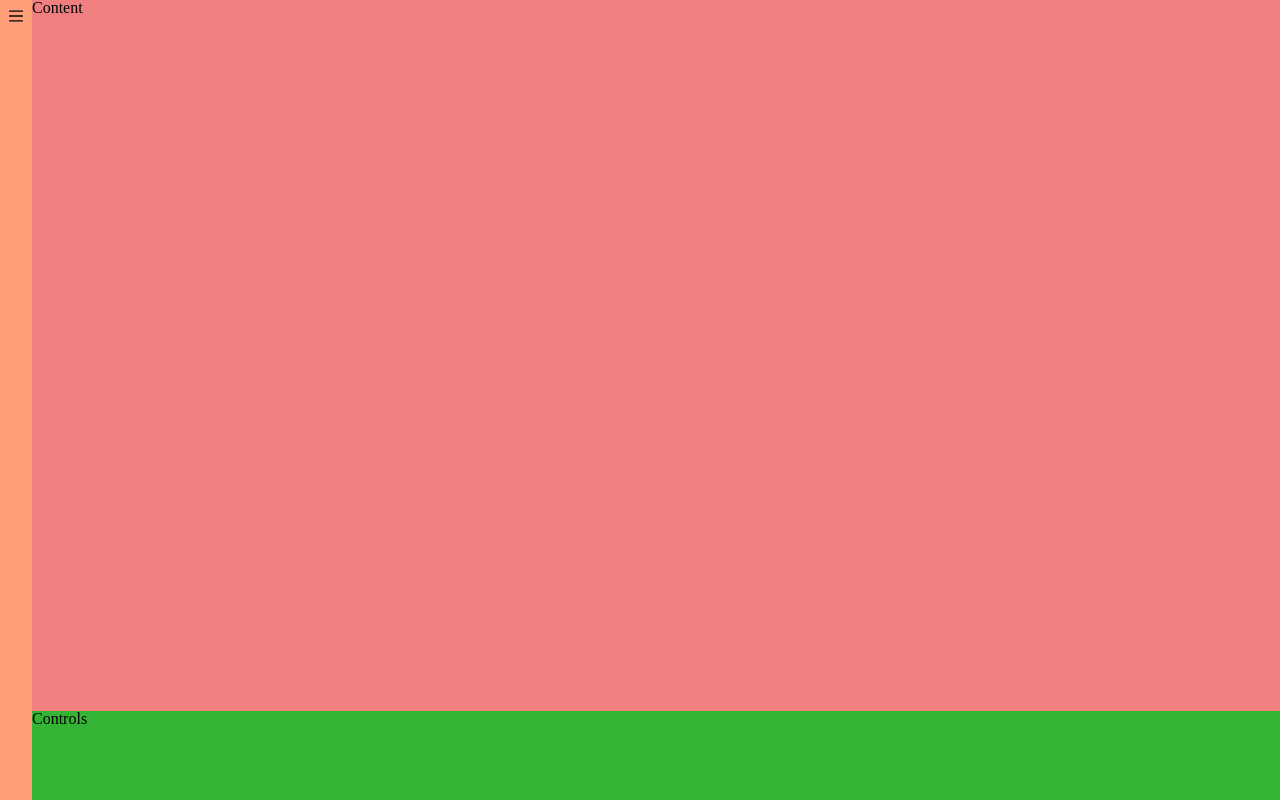
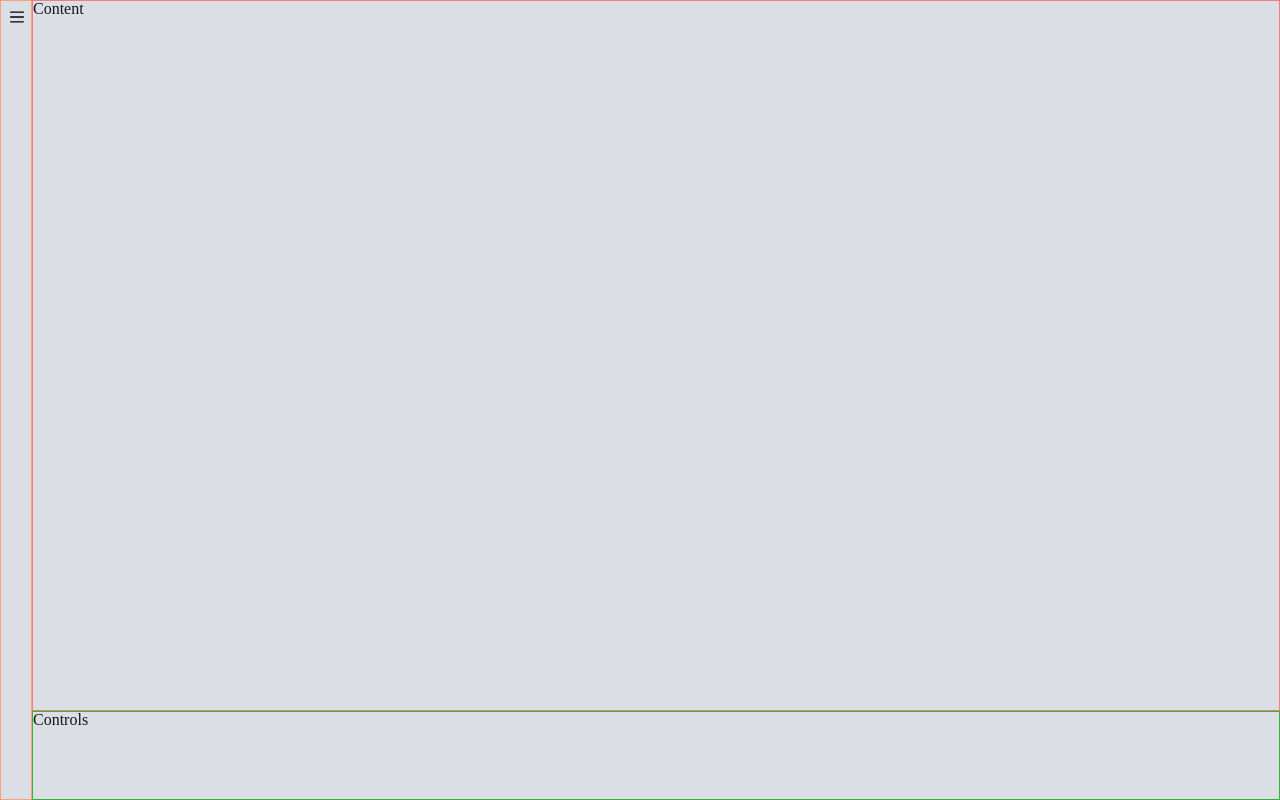
Before and after one commit to alexander0ezhov/paw-player, a React (Create React App) app in the folder client/: page / in a window 1280 px wide. Built offline with nearby package versions, Linux system fonts and the light colour scheme.

Commit message:
light and dark themes + asset/resource for images

```diff
--- a/client/src/Components/Content/index.module.scss
+++ b/client/src/Components/Content/index.module.scss
@@ -1,3 +1,3 @@
 .root {
-  background: lightcoral;
+  border: 1px solid lightcoral;
 }
--- a/client/src/Components/Controls/index.module.scss
+++ b/client/src/Components/Controls/index.module.scss
@@ -1,3 +1,3 @@
 .root {
-  background: #35b335;
+  border: 1px solid #35b335;
 }
--- a/client/src/Components/Layout/index.module.scss
+++ b/client/src/Components/Layout/index.module.scss
@@ -1,5 +1,5 @@
 .root {
-  background: lightcyan;
+  //background: lightcyan;
   height: 100vh;
   width: 100vw;
   display: flex;
--- a/client/src/Components/Sidebar/index.module.scss
+++ b/client/src/Components/Sidebar/index.module.scss
@@ -1,5 +1,5 @@
 .root {
-  background: lightsalmon;
+  border: 1px solid lightsalmon;
   height: 100vh;
   resize: vertical;
   padding: 0.5rem;
--- a/client/src/index.tsx
+++ b/client/src/index.tsx
@@ -1,5 +1,6 @@
 import React from "react";
 import { createRoot } from "react-dom/client";
+
 import "./themes/light.css";
 import "./style.css";
 
--- a/client/src/style.css
+++ b/client/src/style.css
@@ -131,6 +131,12 @@ table {
 
 /* common styles */
 
-body {
-  background-color: var(--color-background);
+html {
+  background-color: var(--color-background-01);
+  color: var(--color-text-primary);
 }
+
+svg {
+  fill: var(--color-text-primary);
+  stroke: var(--color-text-primary);
+}
--- /dev/null
+++ b/client/src/themes/dark.css
@@ -0,0 +1,19 @@
+:root {
+  /** colors */
+  --color-black: #000000;
+  --color-white: #ffffff;
+  --color-primary: #1e7bd5;
+  --color-primary-active: #206eb3;
+  --color-primary-hover: #4384c7;
+
+  /** text */
+  --color-text-primary: #dde0e5;
+  --color-text-secondary: #868991;
+  --color-text-disabled: #71747a;
+
+  /*background*/
+  --color-background-01: #252527;
+  --color-background-02: #222328;
+  --color-background-03: #2b2e34;
+  --color-background-04: #3f434a;
+}
--- a/client/src/themes/light.css
+++ b/client/src/themes/light.css
@@ -6,4 +6,16 @@
   --color-primary-active: #206eb3;
   --color-primary-hover: #4384c7;
   --color-background: #cbcfd9;
+  --color-text: #ffffff;
+
+  /** text */
+  --color-text-primary: #151718;
+  --color-text-secondary: #7a7b88;
+  --color-text-disabled: #bab9b9;
+
+  /*background*/
+  --color-background-01: #dbdfe5;
+  --color-background-02: #e3e6ea;
+  --color-background-03: #e6e8ee;
+  --color-background-04: #f1f1f5;
 }
--- a/client/webpack.config.js
+++ b/client/webpack.config.js
@@ -58,8 +58,12 @@ module.exports = {
         use: [{ loader: "@svgr/webpack" }],
       },
       {
+        test: /\.jpg|\.jpeg|\.png$/,
+        type: "asset/resource",
+      },
+      {
         loader: require.resolve("file-loader"),
-        exclude: /\.(js|mjs|jsx|ts|tsx|css|scss|html|json)$/,
+        exclude: /\.(js|mjs|jsx|ts|tsx|css|scss|html|json|png|jpeg|jpg)$/,
         options: {
           name: "[name].[hash:8].[ext]",
         },
```
